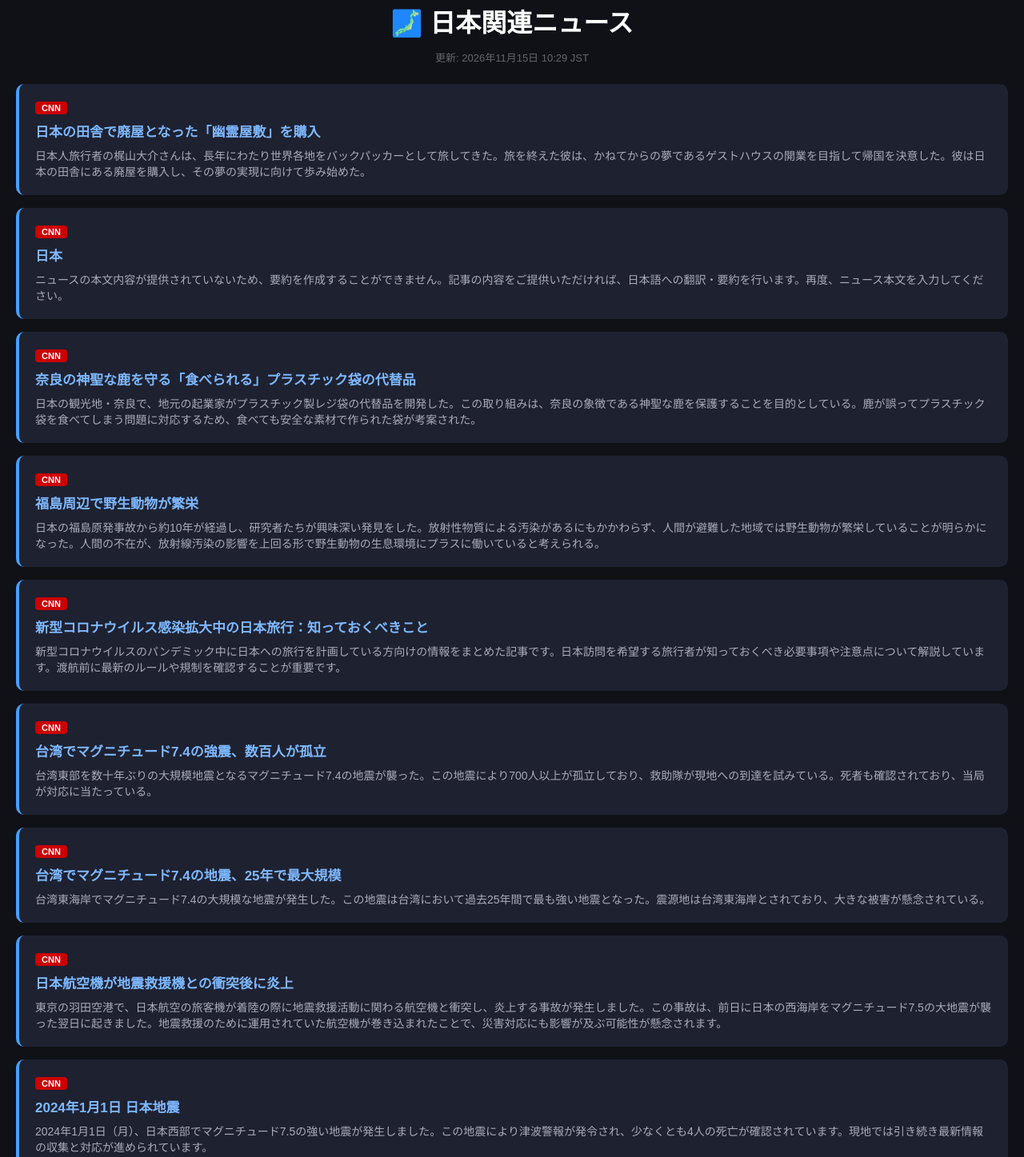
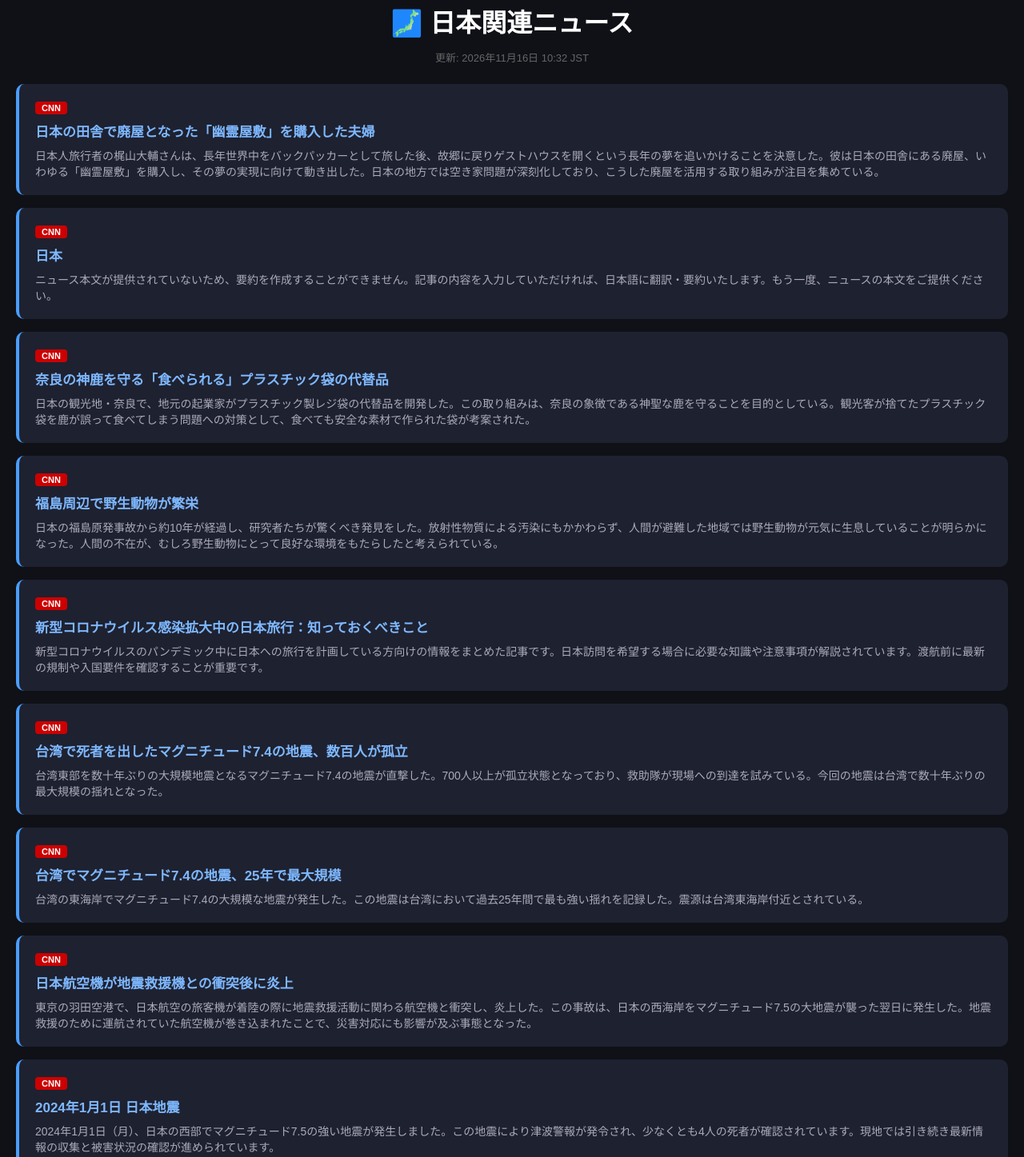
Before and after one commit to nishihara117-pixel/japan-news, a plain HTML site: page docs/index.html in a window 1280 px wide. Shown: the part 38-1485 px from the top of the page at 80% size. Drawn offline with Linux system fonts and the light colour scheme.

Commit message:
🗾 ニュース更新 2026-11-16

```diff
--- a/docs/index.html
+++ b/docs/index.html
@@ -19,52 +19,52 @@ h1{text-align:center;color:#fff;margin-bottom:4px}
 </head>
 <body>
 <h1>🗾 日本関連ニュース</h1>
-<p class="updated">更新: 2026年11月15日 10:29 JST</p>
+<p class="updated">更新: 2026年11月16日 10:32 JST</p>
 
 <div class="card">
   <span class="logo CNN">CNN</span>
-  <h2><a href="https://www.cnn.com/travel/article/couple-turned-abandoned-japanese-home-into-guest-house/index.html" target="_blank">日本の田舎で廃屋となった「幽霊屋敷」を購入</a></h2>
-  <p>日本人旅行者の梶山大介さんは、長年にわたり世界各地をバックパッカーとして旅してきた。旅を終えた彼は、かねてからの夢であるゲストハウスの開業を目指して帰国を決意した。彼は日本の田舎にある廃屋を購入し、その夢の実現に向けて歩み始めた。</p>
+  <h2><a href="https://www.cnn.com/travel/article/couple-turned-abandoned-japanese-home-into-guest-house/index.html" target="_blank">日本の田舎で廃屋となった「幽霊屋敷」を購入した夫婦</a></h2>
+  <p>日本人旅行者の梶山大輔さんは、長年世界中をバックパッカーとして旅した後、故郷に戻りゲストハウスを開くという長年の夢を追いかけることを決意した。彼は日本の田舎にある廃屋、いわゆる「幽霊屋敷」を購入し、その夢の実現に向けて動き出した。日本の地方では空き家問題が深刻化しており、こうした廃屋を活用する取り組みが注目を集めている。</p>
 </div>
 <div class="card">
   <span class="logo CNN">CNN</span>
   <h2><a href="https://www.cnn.com/specials/asia/japan?utm_source=section" target="_blank">日本</a></h2>
-  <p>ニュースの本文内容が提供されていないため、要約を作成することができません。記事の内容をご提供いただければ、日本語への翻訳・要約を行います。再度、ニュース本文を入力してください。</p>
+  <p>ニュース本文が提供されていないため、要約を作成することができません。記事の内容を入力していただければ、日本語に翻訳・要約いたします。もう一度、ニュースの本文をご提供ください。</p>
 </div>
 <div class="card">
   <span class="logo CNN">CNN</span>
-  <h2><a href="https://www.cnn.com/travel/article/nara-deer-plastic-bags-scli-intl-scn/index.html" target="_blank">奈良の神聖な鹿を守る「食べられる」プラスチック袋の代替品</a></h2>
-  <p>日本の観光地・奈良で、地元の起業家がプラスチック製レジ袋の代替品を開発した。この取り組みは、奈良の象徴である神聖な鹿を保護することを目的としている。鹿が誤ってプラスチック袋を食べてしまう問題に対応するため、食べても安全な素材で作られた袋が考案された。</p>
+  <h2><a href="https://www.cnn.com/travel/article/nara-deer-plastic-bags-scli-intl-scn/index.html" target="_blank">奈良の神鹿を守る「食べられる」プラスチック袋の代替品</a></h2>
+  <p>日本の観光地・奈良で、地元の起業家がプラスチック製レジ袋の代替品を開発した。この取り組みは、奈良の象徴である神聖な鹿を守ることを目的としている。観光客が捨てたプラスチック袋を鹿が誤って食べてしまう問題への対策として、食べても安全な素材で作られた袋が考案された。</p>
 </div>
 <div class="card">
   <span class="logo CNN">CNN</span>
   <h2><a href="https://www.cnn.com/2020/01/07/asia/fukushima-wildlife-intl-scli-scn/index.html" target="_blank">福島周辺で野生動物が繁栄</a></h2>
-  <p>日本の福島原発事故から約10年が経過し、研究者たちが興味深い発見をした。放射性物質による汚染があるにもかかわらず、人間が避難した地域では野生動物が繁栄していることが明らかになった。人間の不在が、放射線汚染の影響を上回る形で野生動物の生息環境にプラスに働いていると考えられる。</p>
+  <p>日本の福島原発事故から約10年が経過し、研究者たちが驚くべき発見をした。放射性物質による汚染にもかかわらず、人間が避難した地域では野生動物が元気に生息していることが明らかになった。人間の不在が、むしろ野生動物にとって良好な環境をもたらしたと考えられている。</p>
 </div>
 <div class="card">
   <span class="logo CNN">CNN</span>
   <h2><a href="https://www.cnn.com/travel/article/japan-travel-covid-19/index.html" target="_blank">新型コロナウイルス感染拡大中の日本旅行：知っておくべきこと</a></h2>
-  <p>新型コロナウイルスのパンデミック中に日本への旅行を計画している方向けの情報をまとめた記事です。日本訪問を希望する旅行者が知っておくべき必要事項や注意点について解説しています。渡航前に最新のルールや規制を確認することが重要です。</p>
+  <p>新型コロナウイルスのパンデミック中に日本への旅行を計画している方向けの情報をまとめた記事です。日本訪問を希望する場合に必要な知識や注意事項が解説されています。渡航前に最新の規制や入国要件を確認することが重要です。</p>
 </div>
 <div class="card">
   <span class="logo CNN">CNN</span>
-  <h2><a href="https://www.cnn.com/asia/live-news/taiwan-earthquake-hualien-04-04-23-hnk-intl/index.html" target="_blank">台湾でマグニチュード7.4の強震、数百人が孤立</a></h2>
-  <p>台湾東部を数十年ぶりの大規模地震となるマグニチュード7.4の地震が襲った。この地震により700人以上が孤立しており、救助隊が現地への到達を試みている。死者も確認されており、当局が対応に当たっている。</p>
+  <h2><a href="https://www.cnn.com/asia/live-news/taiwan-earthquake-hualien-04-04-23-hnk-intl/index.html" target="_blank">台湾で死者を出したマグニチュード7.4の地震、数百人が孤立</a></h2>
+  <p>台湾東部を数十年ぶりの大規模地震となるマグニチュード7.4の地震が直撃した。700人以上が孤立状態となっており、救助隊が現場への到達を試みている。今回の地震は台湾で数十年ぶりの最大規模の揺れとなった。</p>
 </div>
 <div class="card">
   <span class="logo CNN">CNN</span>
   <h2><a href="https://www.cnn.com/asia/live-news/taiwan-earthquake-hualien-tsunami-warning-hnk-intl/index.html" target="_blank">台湾でマグニチュード7.4の地震、25年で最大規模</a></h2>
-  <p>台湾東海岸でマグニチュード7.4の大規模な地震が発生した。この地震は台湾において過去25年間で最も強い地震となった。震源地は台湾東海岸とされており、大きな被害が懸念されている。</p>
+  <p>台湾の東海岸でマグニチュード7.4の大規模な地震が発生した。この地震は台湾において過去25年間で最も強い揺れを記録した。震源は台湾東海岸付近とされている。</p>
 </div>
 <div class="card">
   <span class="logo CNN">CNN</span>
   <h2><a href="https://www.cnn.com/asia/live-news/japan-earthquake-plane-fire-news-01-02-24/index.html" target="_blank">日本航空機が地震救援機との衝突後に炎上</a></h2>
-  <p>東京の羽田空港で、日本航空の旅客機が着陸の際に地震救援活動に関わる航空機と衝突し、炎上する事故が発生しました。この事故は、前日に日本の西海岸をマグニチュード7.5の大地震が襲った翌日に起きました。地震救援のために運用されていた航空機が巻き込まれたことで、災害対応にも影響が及ぶ可能性が懸念されます。</p>
+  <p>東京の羽田空港で、日本航空の旅客機が着陸の際に地震救援活動に関わる航空機と衝突し、炎上した。この事故は、日本の西海岸をマグニチュード7.5の大地震が襲った翌日に発生した。地震救援のために運航されていた航空機が巻き込まれたことで、災害対応にも影響が及ぶ事態となった。</p>
 </div>
 <div class="card">
   <span class="logo CNN">CNN</span>
   <h2><a href="https://www.cnn.com/asia/live-news/japan-ishikawa-earthquake-01-01-24/index.html" target="_blank">2024年1月1日 日本地震</a></h2>
-  <p>2024年1月1日（月）、日本西部でマグニチュード7.5の強い地震が発生しました。この地震により津波警報が発令され、少なくとも4人の死亡が確認されています。現地では引き続き最新情報の収集と対応が進められています。</p>
+  <p>2024年1月1日（月）、日本の西部でマグニチュード7.5の強い地震が発生しました。この地震により津波警報が発令され、少なくとも4人の死者が確認されています。現地では引き続き最新情報の収集と被害状況の確認が進められています。</p>
 </div>
 </body>
 </html>
```
Also changed, not shown: docs/meta.json (+13 -13 lines).
